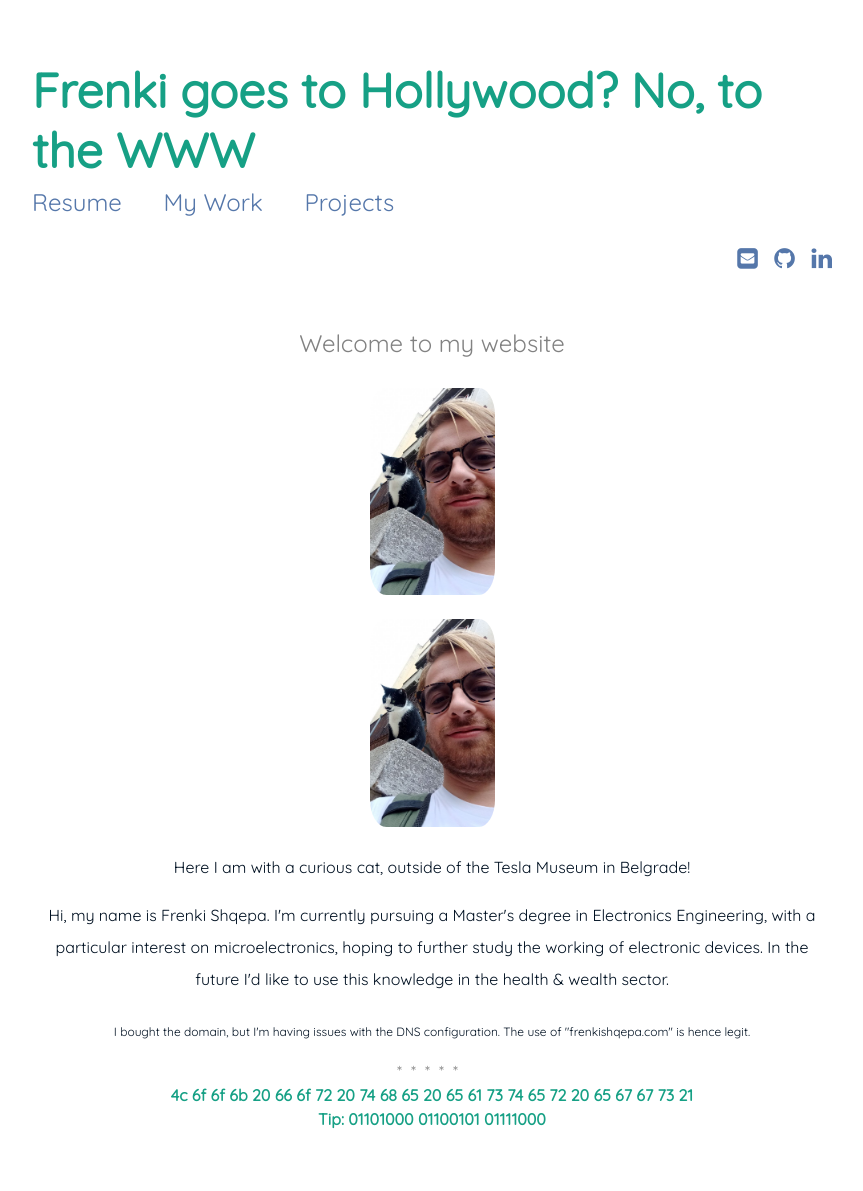
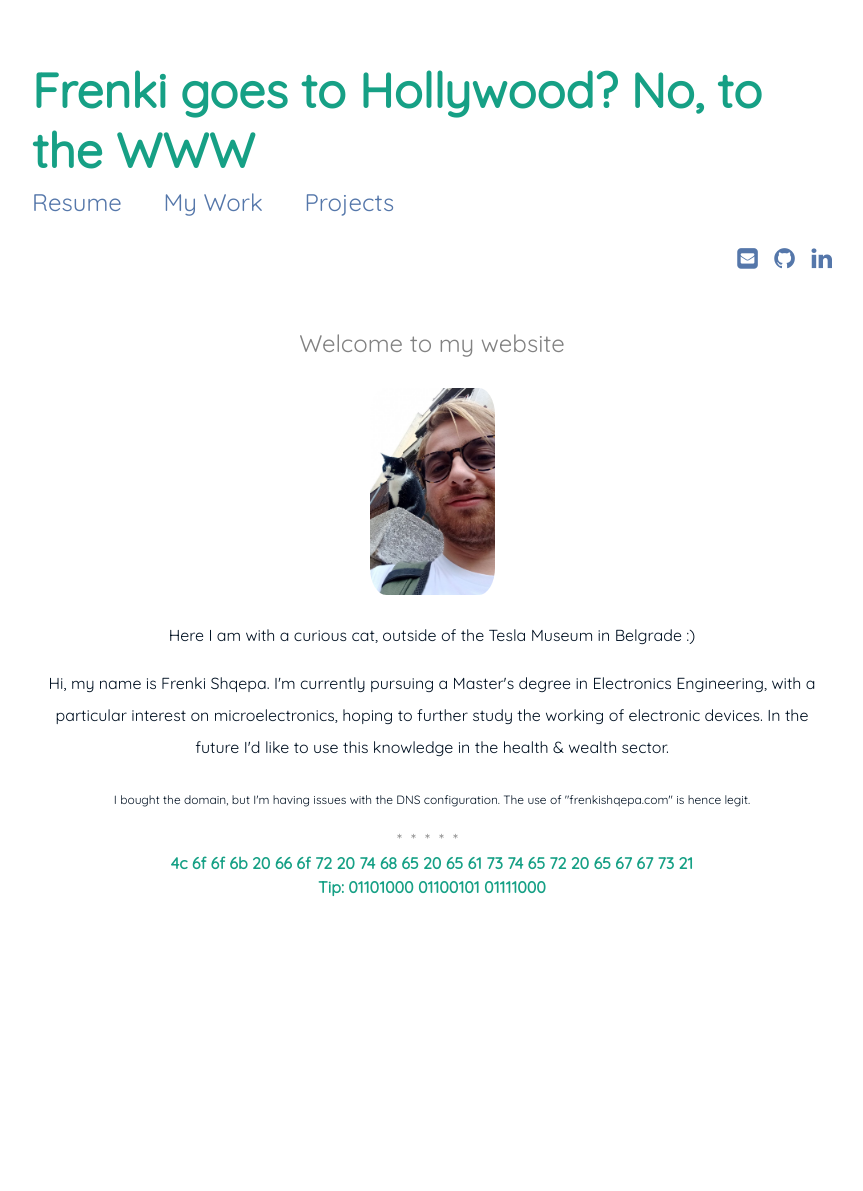
Before and after one commit to FreShq99/frenkishqepa.com, a Jekyll site: the page built from index.md, in a window 1280 px wide. Shown: the whole page, without its empty margins (208-1071 px from the left). Built offline with Jekyll 4.4.1, drawn with Linux system fonts in a browser that asks for light colours; after the commit the page ends 959 px from its top, so only the background shows below that.

Commit message:
Update index.md

```diff
--- a/index.md
+++ b/index.md
@@ -6,12 +6,12 @@ sitemap:
   priority: 0.9
 ---
 
-<img src="{{ '/assets/img/frenk.jpeg' | prepend: site.baseurl }}" id="about-img" width="45%">
+[comment]: <img src="{{ '/assets/img/frenk.jpeg' | prepend: site.baseurl }}" id="about-img" width="45%">
 
 
 <p align="center" width="10%">
-    <img width="20%" src="{{ '/assets/img/frenk.jpeg' | prepend: site.baseurl }}" id="about-img">
-    <p align="center">Here I am with a curious cat, outside of the Tesla Museum in Belgrade!<p align="center">
+    <img width="60%" src="{{ '/assets/img/frenk.jpeg' | prepend: site.baseurl }}" id="about-img">
+    <p align="center">Here I am with a curious cat, outside of the Tesla Museum in Belgrade :)<p align="center">
 </p>
 
 
```
